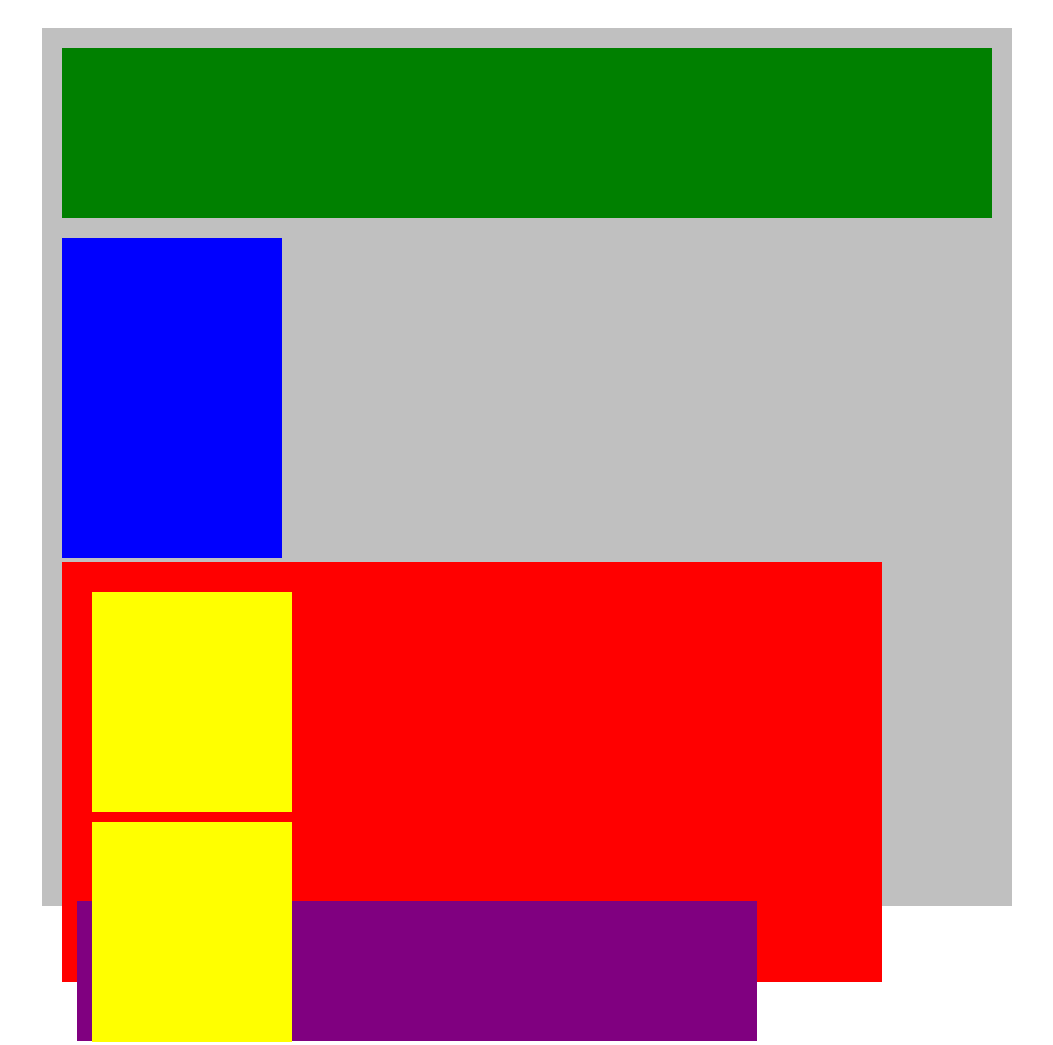
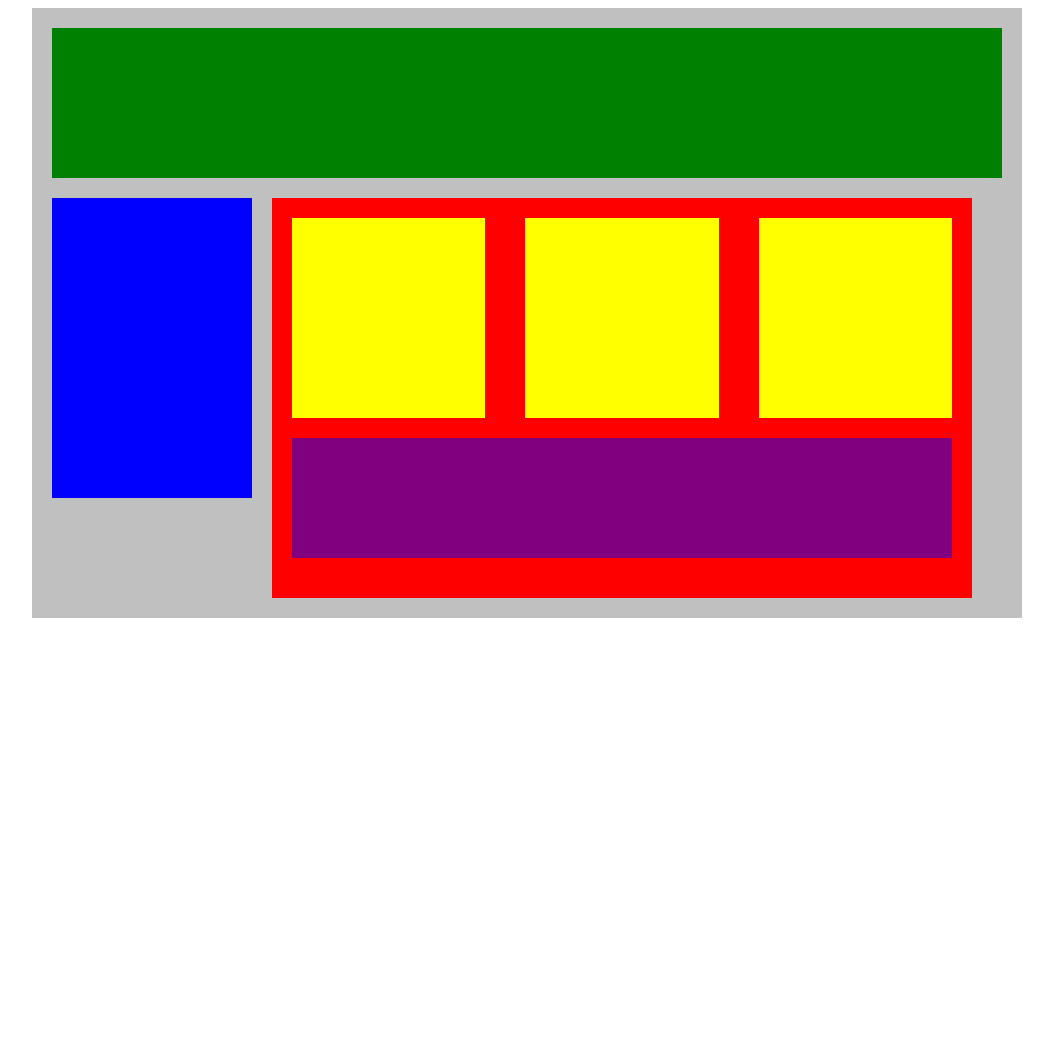
Before and after one commit to CraigBrinkman77/Flex_Our_Blocks, a plain HTML site: page index.html in a window 1280 px wide. Shown: the top 1045 px of the page, without its empty margins (113-1166 px from the left). After the commit the page ends 800 px from the top, so only its background shows below. Drawn offline with Linux system fonts and the light colour scheme.

Commit message:
Corrected Commit

```diff
--- a/style.css
+++ b/style.css
@@ -2,12 +2,12 @@
     width: 950px;
     background-color: silver;
     margin: 0px auto;
+    padding: 20px;
 }
 .top-nav {
     height: 150px;
     background-color: green;
-    margin: 10px;
-    align-items: initial;
+    margin-bottom: 20px;
 }
 .side-nav {
     height: 300px;
@@ -16,30 +16,25 @@
 }
 .main {
     height: 400px;
-    width: 800px;
+    width: 700px;
     background-color: red;
-    padding: 10px;
+    margin-left: 20px;
 }
 .sub-content {
     height: 200px;
-    width: 180px;
+    width: 210px;
     background-color: yellow;
-    margin: 10px;
+    margin: 20px;
 
 }
 #advertisement {
     height: 120px;
     width: 660px;
     background-color: purple;
-    margin: 5px;
+    margin-left: 20px;
+    margin-right: 20px;
+
 }
 .row {
-   height: 300px;
-   width: 10px;
+    display: flex;
 }
-* {
-    padding: 10px;
-}
-.side-nav, .main, .row {
-   display: inline-block;
-}
```
Also changed, not shown: index.html (+2 -1 lines).
